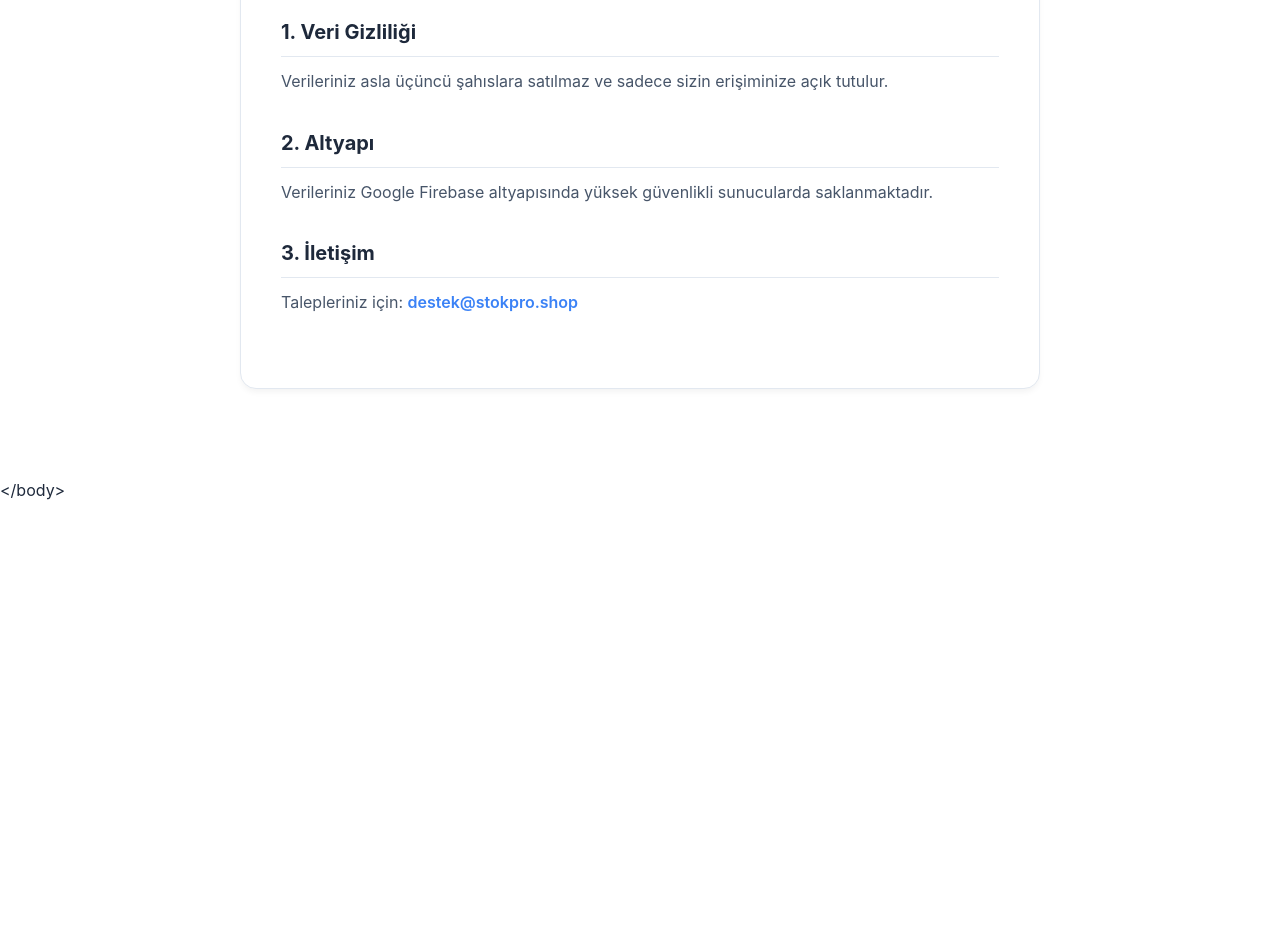
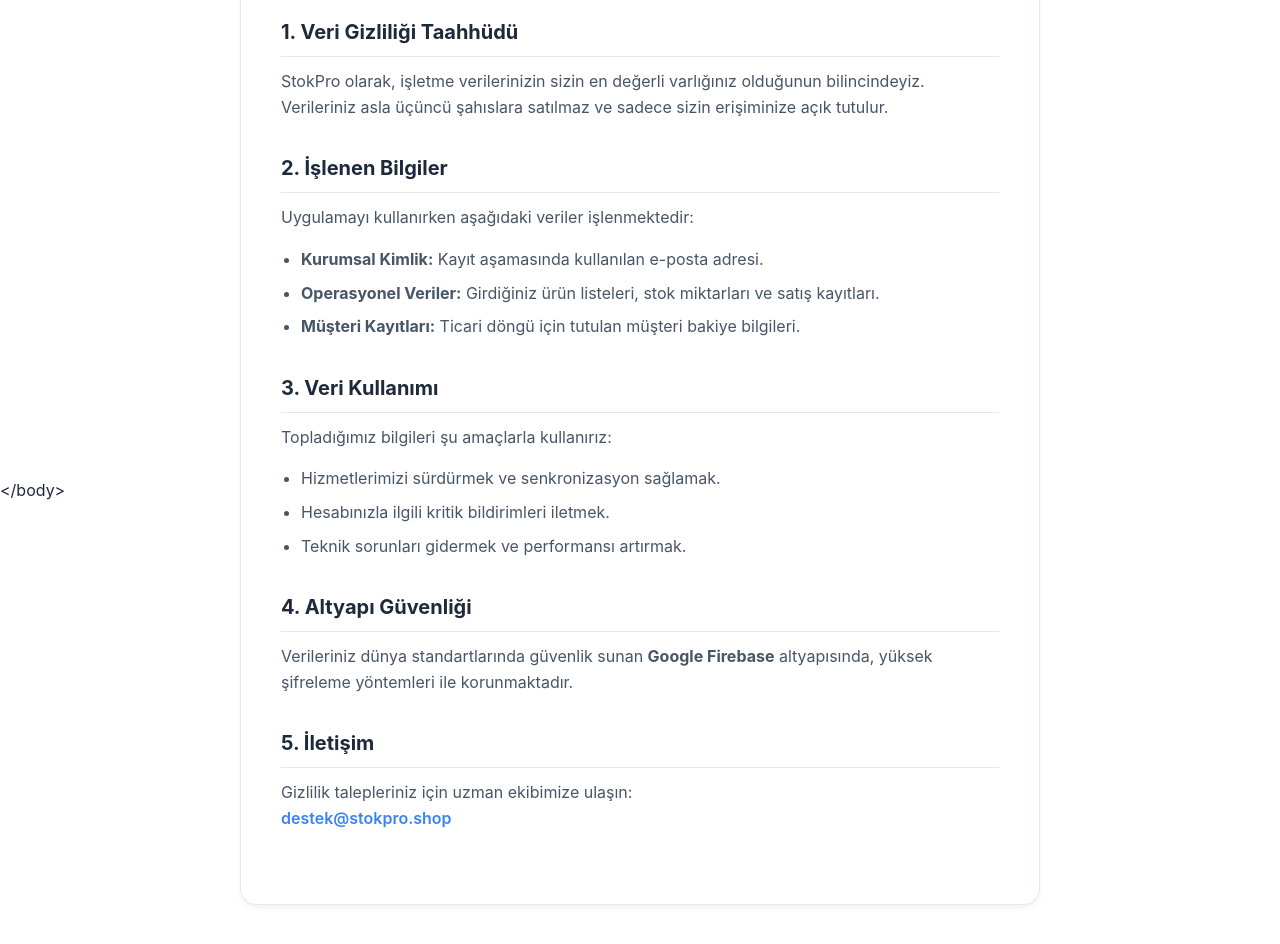
Before and after one commit to Bedirhan3428/stokpro, a React (Create React App) app: page /privacy-policy in a window 1280 px wide. Shown: the part 320-1264 px from the top of the page. Before the commit the page ends 870 px from the top, so only its background shows below. Built offline with nearby package versions, Linux system fonts and the light colour scheme; no server answers.

Commit message:
Update PrivacyPolicy.js

```diff
--- a/src/PrivacyPolicy.js
+++ b/src/PrivacyPolicy.js
@@ -2,28 +2,62 @@ import "./styles/Legal.css";
 import React from "react";
 import { Link } from "react-router-dom";
 
-const PrivacyPolicy = () => {
+export default function PrivacyPolicy() {
   return (
     <div className="legal-kapsul">
       <div className="legal-icerik">
         <Link to="/" className="legal-geri-btn">← Ana Sayfaya Dön</Link>
+
         <h1 className="legal-baslik">Gizlilik ve Veri Güvenliği</h1>
         <span className="legal-tarih">Son Güncelleme: 16 Ocak 2026</span>
+
         <div className="legal-bolum">
-          <h2 className="legal-altbaslik">1. Veri Gizliliği</h2>
-          <p className="legal-metin">Verileriniz asla üçüncü şahıslara satılmaz ve sadece sizin erişiminize açık tutulur.</p>
+          <h2 className="legal-altbaslik">1. Veri Gizliliği Taahhüdü</h2>
+          <p className="legal-metin">
+            StokPro olarak, işletme verilerinizin sizin en değerli varlığınız olduğunun bilincindeyiz.
+            Verileriniz asla üçüncü şahıslara satılmaz ve sadece sizin erişiminize açık tutulur.
+          </p>
         </div>
+
         <div className="legal-bolum">
-          <h2 className="legal-altbaslik">2. Altyapı</h2>
-          <p className="legal-metin">Verileriniz Google Firebase altyapısında yüksek güvenlikli sunucularda saklanmaktadır.</p>
+          <h2 className="legal-altbaslik">2. İşlenen Bilgiler</h2>
+          <p className="legal-metin">Uygulamayı kullanırken aşağıdaki veriler işlenmektedir:</p>
+          <ul className="legal-liste">
+            <li><strong>Kurumsal Kimlik:</strong> Kayıt aşamasında kullanılan e-posta adresi.</li>
+            <li><strong>Operasyonel Veriler:</strong> Girdiğiniz ürün listeleri, stok miktarları ve satış kayıtları.</li>
+            <li><strong>Müşteri Kayıtları:</strong> Ticari döngü için tutulan müşteri bakiye bilgileri.</li>
+          </ul>
         </div>
+
         <div className="legal-bolum">
-          <h2 className="legal-altbaslik">3. İletişim</h2>
-          <p className="legal-metin">Talepleriniz için: <a href="mailto:destek@stokpro.shop" className="legal-link">destek@stokpro.shop</a></p>
+          <h2 className="legal-altbaslik">3. Veri Kullanımı</h2>
+          <p className="legal-metin">
+            Topladığımız bilgileri şu amaçlarla kullanırız:
+          </p>
+          <ul className="legal-liste">
+            <li>Hizmetlerimizi sürdürmek ve senkronizasyon sağlamak.</li>
+            <li>Hesabınızla ilgili kritik bildirimleri iletmek.</li>
+            <li>Teknik sorunları gidermek ve performansı artırmak.</li>
+          </ul>
+        </div>
+
+        <div className="legal-bolum">
+          <h2 className="legal-altbaslik">4. Altyapı Güvenliği</h2>
+          <p className="legal-metin">
+            Verileriniz dünya standartlarında güvenlik sunan <strong>Google Firebase</strong> altyapısında,
+            yüksek şifreleme yöntemleri ile korunmaktadır.
+          </p>
+        </div>
+
+        <div className="legal-bolum">
+          <h2 className="legal-altbaslik">5. İletişim</h2>
+          <p className="legal-metin">
+            Gizlilik talepleriniz için uzman ekibimize ulaşın:
+            <br />
+            <a href="mailto:destek@stokpro.shop" className="legal-link">destek@stokpro.shop</a>
+          </p>
         </div>
       </div>
     </div>
   );
-};
-
-export default PrivacyPolicy;
+}
```
